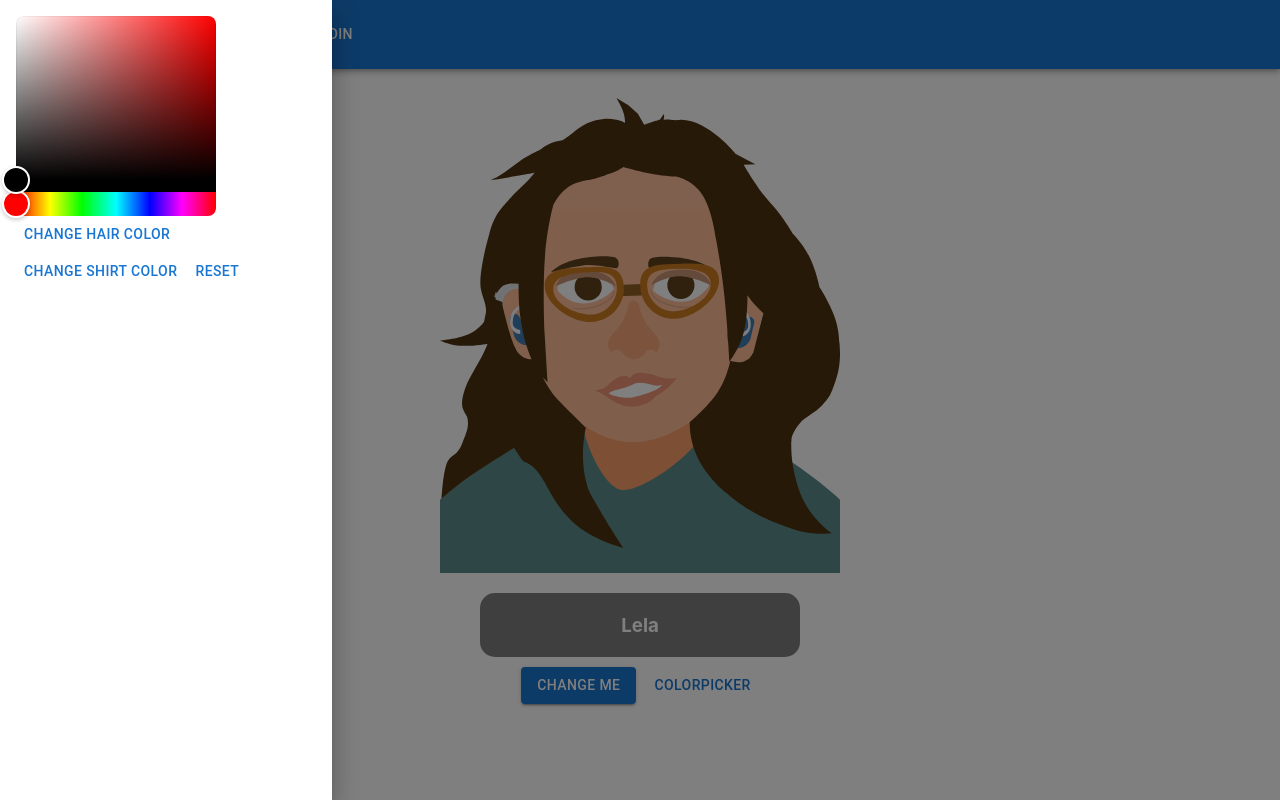
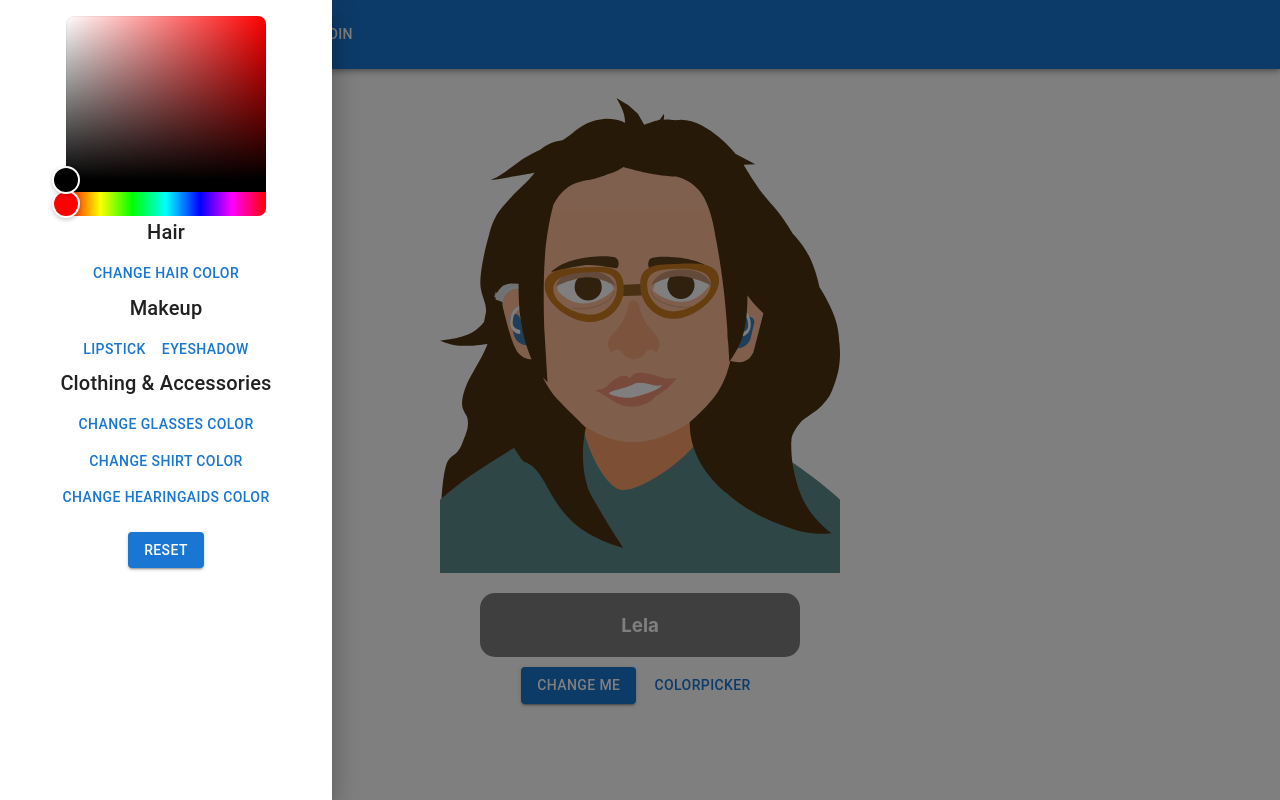
Before and after one commit to CanoodlingSocks/my-interactive-avatar, a React (Create React App) app: page / in a window 1280 px wide. Both pictures are taken after a click on the button "COLORPICKER". Built offline with nearby package versions, Linux system fonts and the light colour scheme.

Commit message:
polish colourpicker

```diff
--- a/src/components/Shared/Layout/ColorPicker/colorpicker.tsx
+++ b/src/components/Shared/Layout/ColorPicker/colorpicker.tsx
@@ -3,6 +3,8 @@ import { HexColorPicker } from "react-colorful";
 import { Drawer, Button, Box } from "@mui/material";
 import PaletteIcon from '@mui/icons-material/Palette';
 import { styled } from '@mui/material/styles';
+import Typography from '@mui/material/Typography';
+
 
 interface ColorPickerProps {
     drawerOpen: boolean;
@@ -41,7 +43,12 @@ export const ColorPicker = ({ drawerOpen, setDrawerOpen }: ColorPickerProps) =>
       className
     ) as HTMLCollectionOf<SVGElement>;
     for (let i = 0; i < elements.length; i++) {
-      elements[i].style.fill = newColor;
+      const element = elements[i];
+      if (!element.hasAttribute("data-color")) {
+        // Store the original color as a data attribute
+        element.setAttribute("data-color", element.style.fill);
+      }
+      element.style.fill = newColor;
     }
   }
 
@@ -53,20 +60,61 @@ export const ColorPicker = ({ drawerOpen, setDrawerOpen }: ColorPickerProps) =>
     changeColor("shirt", color);
   };
 
-  const resetColors = () => {
+  const handleClickLips = () => {
+    changeColor("lips", color);
+  };
+
+  const handleClickEyeLids = () => {
+    changeColor("eyeLids", color);
+  };
+
+  const handleClickGlasses = () => {
+    changeColor("glasses", color);
+  };
+
+  const handleClickHearingAids = () => {
+    changeColor("hearingaid-inner", color);
+  };
+
+  function resetColors() {
+    const elements = document.querySelectorAll("[data-color]");
+    for (let i = 0; i < elements.length; i++) {
+      const element = elements[i] as SVGElement;
+      const originalColor = element.getAttribute("data-color");
+      if (originalColor !== null) {
+        element.style.fill = originalColor ?? "#000000";
+      }
+    }
     setColor("#000000");
-    changeColor("hair", "#000000");
-    changeColor("shirt", "#000000");
   }
 
   return (
     <>
       <Drawer open={drawerOpen} onClose={() => setDrawerOpen(false)} anchor="left">
-        <Box width="300px" padding="1rem">
-          <HexColorPicker color={color} onChange={handleColorChange} />
+        <Box width="300px" padding="1rem" textAlign="center">
+          <Box display="flex" justifyContent="center">
+            <HexColorPicker color={color} onChange={handleColorChange} />
+          </Box>
+          <Typography variant="h6" gutterBottom>
+            Hair
+          </Typography>
           <Button onClick={handleClickHair}>Change Hair Color</Button>
+          <Typography variant="h6" gutterBottom>
+            Makeup
+          </Typography>
+          <Button onClick={handleClickLips}>Lipstick</Button>
+          <Button onClick={handleClickEyeLids}>Eyeshadow</Button>
+          <Typography variant="h6" gutterBottom>
+            Clothing & Accessories
+          </Typography>
+          <Button onClick={handleClickGlasses}>Change Glasses Color</Button>
           <Button onClick={handleClickShirt}>Change Shirt Color</Button>
-          <Button onClick={resetColors}>Reset</Button>
+          <Button onClick={handleClickHearingAids}>Change Hearingaids Color</Button>
+        </Box>
+        <Box textAlign="center">
+          <Button variant="contained" onClick={resetColors}>
+            Reset
+          </Button>
         </Box>
       </Drawer>
     </>
```
